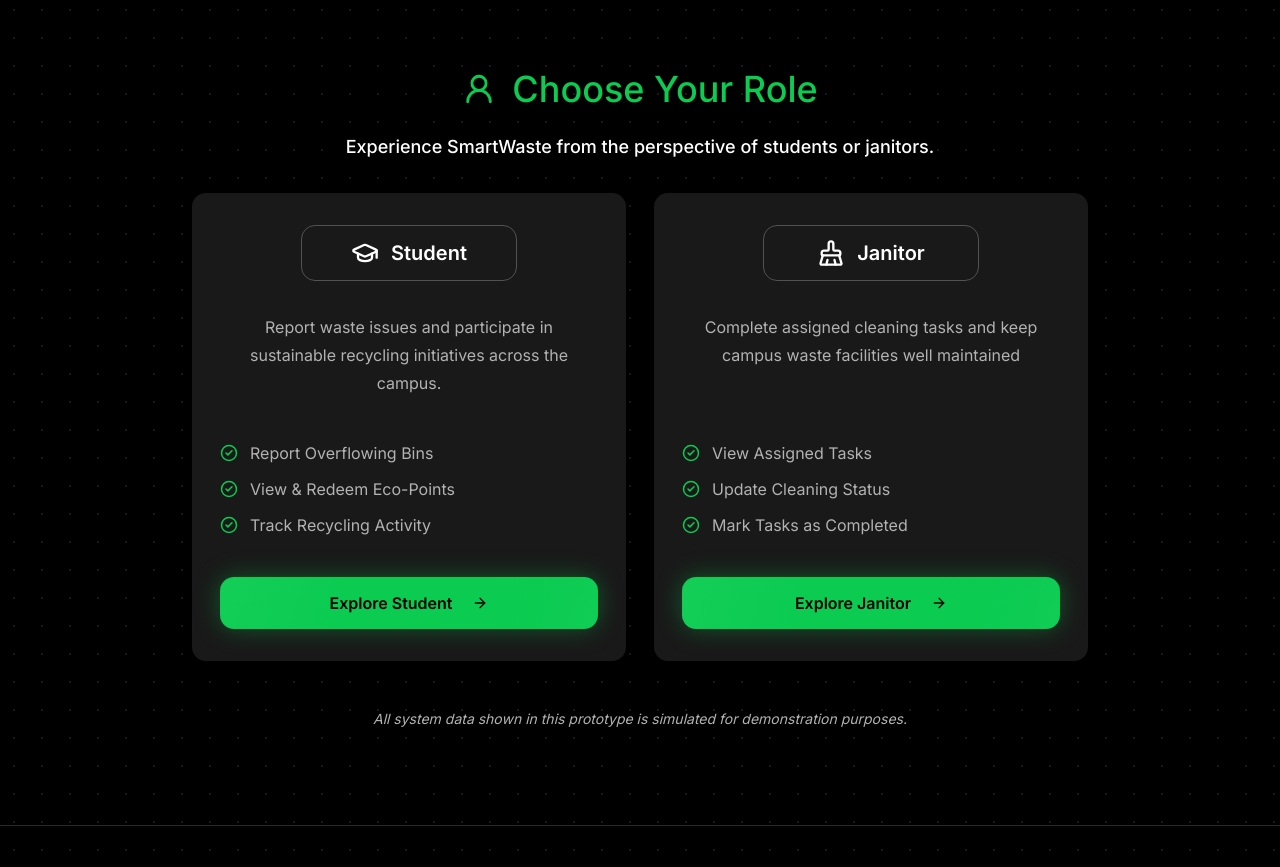
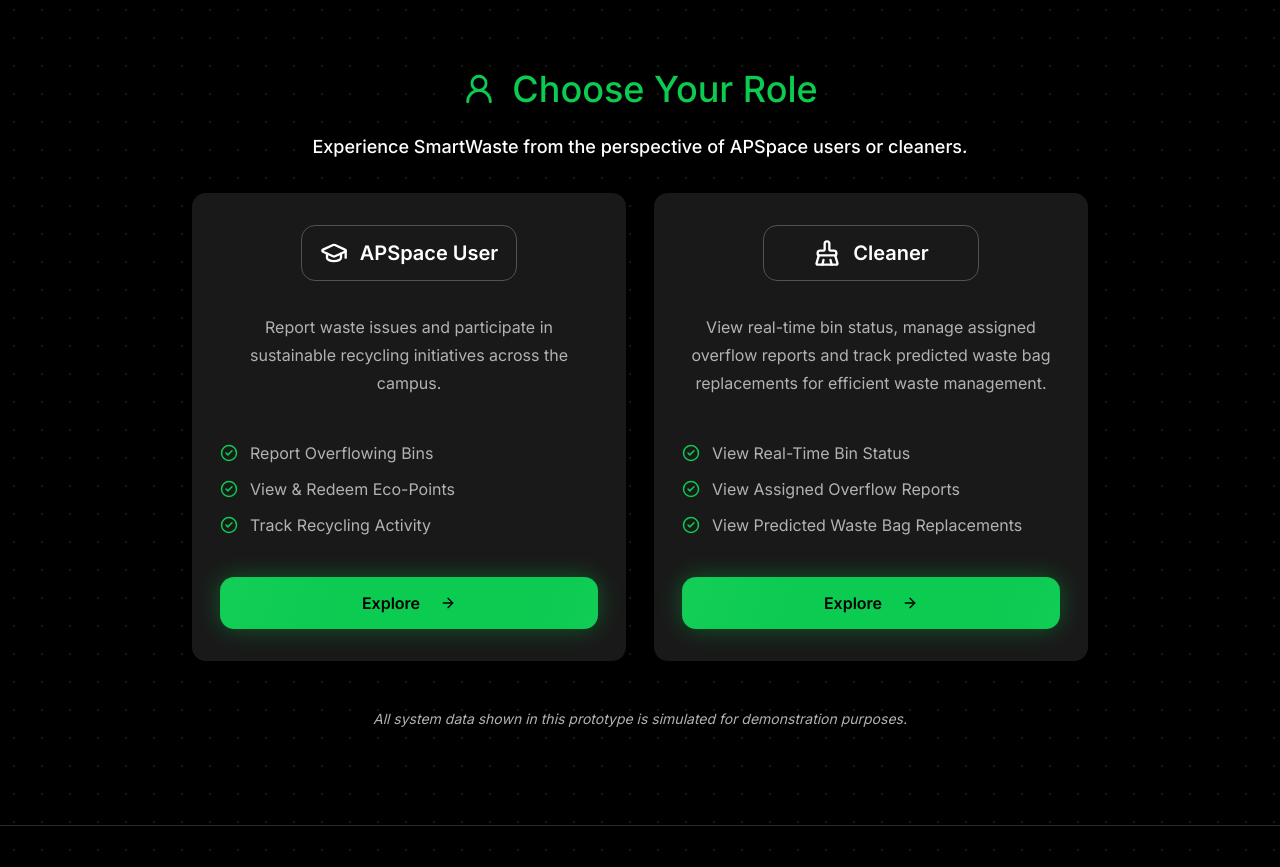
Before and after one commit to sevenpluseight/apu_gci_apsmartwaste, a Next.js app: page / in a window 1280 px wide. Shown: the part 3000-3867 px from the top of the page. Built offline with nearby package versions, Linux system fonts and the light colour scheme.

Commit message:
changed Student to APSpace User and Janitor to Cleaner. fixed files routing

```diff
--- a/src/components/landing/RoleSelection.tsx
+++ b/src/components/landing/RoleSelection.tsx
@@ -4,9 +4,9 @@ import Link from "next/link";
 
 const roles = [
   {
-    title: "Student",
+    title: "APSpace User",
     icon: GraduationCap,
-    href: "/student",
+    href: "/apspace-user",
     description:
       "Report waste issues and participate in sustainable recycling initiatives across the campus.",
     features: [
@@ -14,7 +14,7 @@ const roles = [
       "View & Redeem Eco-Points",
       "Track Recycling Activity",
     ],
-    button: "Explore Student",
+    button: "Explore",
   },
   // {
   //   title: "Facility",
@@ -30,17 +30,17 @@ const roles = [
   //   button: "Explore Dashboard",
   // },
   {
-    title: "Janitor",
+    title: "Cleaner",
     icon: BrushCleaning,
-    href: "/janitor",
+    href: "/cleaner",
     description:
-      "Complete assigned cleaning tasks and keep campus waste facilities well maintained",
+      "View real-time bin status, manage assigned overflow reports and track predicted waste bag replacements for efficient waste management.",
     features: [
-      "View Assigned Tasks",
-      "Update Cleaning Status",
-      "Mark Tasks as Completed",
+      "View Real-Time Bin Status",
+      "View Assigned Overflow Reports",
+      "View Predicted Waste Bag Replacements",
     ],
-    button: "Explore Janitor",
+    button: "Explore",
   },
 ];
 
@@ -54,7 +54,7 @@ export default function RoleSelection() {
         </div>
 
         <p className="mb-8 text-lg font-medium text-white">
-          Experience SmartWaste from the perspective of students or janitors.
+          Experience SmartWaste from the perspective of APSpace users or cleaners.
         </p>
 
         <div className="mx-auto grid max-w-4xl gap-7 md:grid-cols-2">
--- a/src/components/student/StudentNavBar.tsx
+++ b/src/components/student/StudentNavBar.tsx
@@ -9,9 +9,9 @@ import { Tooltip, TooltipContent, TooltipProvider, TooltipTrigger } from "@/comp
 import { ArrowLeft, Home, TriangleAlert, Coins, Menu, X } from "lucide-react";
 
 const navItems = [
-  { label: "Home", icon: Home, href: "/student" },
-  { label: "Report", icon: TriangleAlert, href: "/student/report-overflow" },
-  { label: "Eco-Points", icon: Coins, href: "/student/eco-points" },
+  { label: "Home", icon: Home, href: "/apspace-user" },
+  { label: "Report", icon: TriangleAlert, href: "/apspace-user/report-overflow" },
+  { label: "Eco-Points", icon: Coins, href: "/apspace-user/eco-points" },
 ];
 
 export default function StudentNavBar() {
@@ -46,7 +46,7 @@ export default function StudentNavBar() {
               const Icon = item.icon;
               const isActive = pathName === item.href;
 
-              if (item.href === "/student/eco-points") {
+              if (item.href === "/apspace-user/eco-points") {
                 return (
                   <TooltipProvider key={item.href} delay={100}>
                     <Tooltip>
```
Also changed, not shown: src/app/apspace-user/eco-points/page.tsx (renamed from src/app/student/eco-points/page.tsx), src/app/apspace-user/layout.tsx (renamed from src/app/student/layout.tsx), src/app/apspace-user/page.tsx (renamed from src/app/student/page.tsx), src/app/apspace-user/report-overflow/page.tsx (renamed from src/app/student/report-overflow/page.tsx), src/app/cleaner/completed/page.tsx (renamed from src/app/janitor/completed/page.tsx), src/app/cleaner/in-progress/page.tsx (renamed from src/app/janitor/in-progress/page.tsx), src/app/cleaner/layout.tsx (renamed from src/app/janitor/layout.tsx), src/app/cleaner/page.tsx (renamed from src/app/janitor/page.tsx), src/app/cleaner/upcoming/page.tsx (renamed from src/app/janitor/upcoming/page.tsx).
